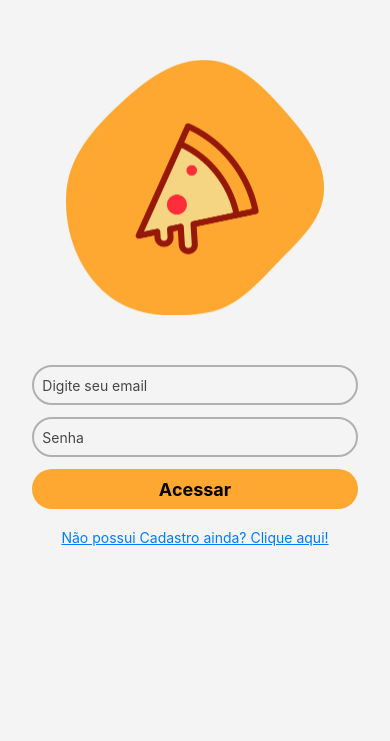
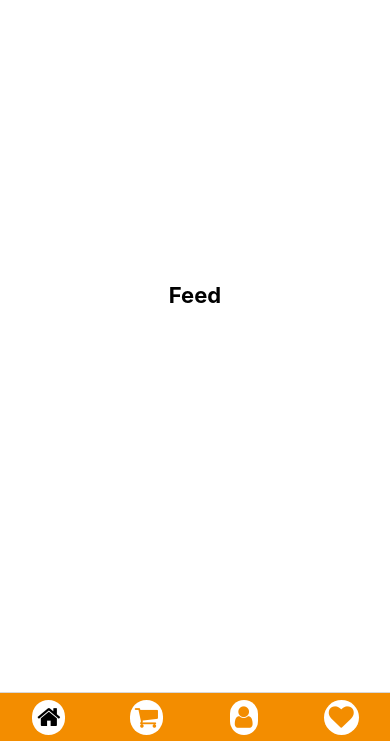
Before and after one commit to WesleyDSilva/Proj_Pizzaria_React_Native, a React Native app: screen /SignIn in a window 390 px wide. Shown: the part 103-844 px from the top of the page. Built offline with nearby package versions, Linux system fonts and the light colour scheme.

Commit message:
Update Bottom Tabs

```diff
--- a/package.json
+++ b/package.json
@@ -11,6 +11,7 @@
   },
   "dependencies": {
     "@react-native-async-storage/async-storage": "^2.0.0",
+    "@react-navigation/bottom-tabs": "^6.6.1",
     "@react-navigation/native": "^6.1.18",
     "@react-navigation/native-stack": "^6.11.0",
     "@react-navigation/stack": "^6.4.1",
@@ -19,7 +20,8 @@
     "react-native": "0.75.2",
     "react-native-gesture-handler": "^2.19.0",
     "react-native-safe-area-context": "^4.11.0",
-    "react-native-screens": "^3.34.0"
+    "react-native-screens": "^3.34.0",
+    "react-native-vector-icons": "^10.2.0"
   },
   "devDependencies": {
     "@babel/core": "^7.20.0",
@@ -30,6 +32,7 @@
     "@react-native/metro-config": "^0.75.2",
     "@react-native/typescript-config": "0.75.2",
     "@types/react": "^18.2.6",
+    "@types/react-native-vector-icons": "^6.4.18",
     "@types/react-test-renderer": "^18.0.0",
     "babel-jest": "^29.6.3",
     "eslint": "^8.19.0",
--- /dev/null
+++ b/src/pages/Carrinho/index.tsx
@@ -0,0 +1,24 @@
+
+import { StyleSheet, Text, View } from 'react-native';
+
+export default function Carrinho() {
+  return (
+    <View style={styles.container}>
+      <Text style={styles.title}>Carrinho</Text>
+
+    </View>
+  );
+}
+
+const styles = StyleSheet.create({
+  container: {
+    flex: 1,
+    backgroundColor: '#fff',
+    alignItems: 'center',
+    justifyContent: 'center',
+  },
+  title:{
+    fontSize:22,
+    fontWeight:'bold'
+  }
+});
--- a/src/pages/Dashboard/index.tsx
+++ b/src/pages/Dashboard/index.tsx
@@ -1,64 +1,71 @@
-import React, {useContext, useState} from "react";
-import {View, Text, Button, SafeAreaView,TouchableOpacity, TextInput, StyleSheet} from 'react-native'
-import { AuthContext } from "../../contexts/AuthContext";
+import { createBottomTabNavigator } from "@react-navigation/bottom-tabs";
+import { View } from "react-native";
+import Icon from 'react-native-vector-icons/Feather';
 
-export default function Dashboard(): React.JSX.Element{
-    const {signOut} = useContext(AuthContext);
-    return(
-        <SafeAreaView style= {styles.container}>
-            <Text style={styles.title}>Novo Pedido</Text>
+import Feed from "../Feed";
+import Carrinho from "../Carrinho";
+import Profile from "../Profile";
+import Favoritos from "../Favoritos";
 
-            <TextInput placeholder="Número da Mesa" placeholderTextColor="#FFF" style={styles.input}
-                keyboardType="numeric"
+const Tab = createBottomTabNavigator();
+
+export default function TabRoutes() {
+    return (
+        <Tab.Navigator
+            screenOptions={{
+                headerShown: false,
+                tabBarActiveTintColor: '#fff', // Cor do ícone ativo
+                tabBarInactiveTintColor: '#F38D00', // Cor do ícone inativo
+                tabBarStyle: {
+                    backgroundColor: '#F38D00', // Cor de fundo da barra
+                },
+            }}
+        >
+            <Tab.Screen
+                name="feed"
+                component={Feed}
+                options={{
+                    tabBarIcon: ({ color, size }) => (
+                        <View style={{
+                            backgroundColor: '#fff',
+                            borderRadius: 25,
+                            padding: 5,
+                            justifyContent: 'center',
+                            alignItems: 'center'
+                        }}>
+                            <Icon name="home" color={color} size={size} />
+                        </View>
+                    ),
+                    tabBarLabel: 'Início'
+                }}
             />
-            <TouchableOpacity style={styles.button}>
-                <Text style={styles.buttonText}>Abrir mesa</Text>
 
-            </TouchableOpacity>
+            <Tab.Screen
+                name="carrinho"
+                component={Carrinho}
+                options={{
+                    tabBarIcon: ({ color, size }) => <Icon name="shopping-cart" color={color} size={size} />,
+                    tabBarLabel: 'Carrinho'
+                }}
+            />
 
-        </SafeAreaView>
-    )
+            <Tab.Screen
+                name="user"
+                component={Profile}
+                options={{
+                    tabBarIcon: ({ color, size }) => <Icon name="user" color={color} size={size} />,
+                    tabBarLabel: 'Usuário'
+                }}
+            />
+
+            <Tab.Screen
+                name="new"
+                component={Favoritos}
+                options={{
+                    tabBarIcon: ({ color, size }) => <Icon name="heart" color={color} size={size} />,
+                    tabBarLabel: 'Novo'
+                }}
+            />
+        </Tab.Navigator>
+    );
 }
-
-const styles = StyleSheet.create({
-    container:{
-        flex:1,
-        justifyContent: 'center',
-        alignItems:'center',
-        paddingVertical:15,
-        backgroundColor: '#F4F4F4',
-    },
-    title:{
-        fontSize: 30,
-        fontWeight: 'bold',
-        color: '#000',
-        marginBottom: 24,
-    },
-    input:{
-        width:'90%',
-        height:60,
-        backgroundColor: '#fff',
-        borderRadius: 4,
-        paddingHorizontal:8,
-        textAlign: 'center',
-        fontSize: 22,
-        color: '#000'
-    },
-    button:{
-        width: '90%',
-        height: 40,
-        backgroundColor: '#FFA831',
-        borderRadius: 4,
-        marginVertical: 12,
-        justifyContent: 'center',
-        alignItems: 'center',
-
-    },
-    buttonText:{
-        fontSize: 18,
-        color: '#fff',
-        fontWeight: 'bold'
-
-    }
-
-})
--- /dev/null
+++ b/src/pages/Favoritos/index.tsx
@@ -0,0 +1,24 @@
+
+import { StyleSheet, Text, View } from 'react-native';
+
+export default function Favoritos() {
+  return (
+    <View style={styles.container}>
+      <Text style={styles.title}>Favoritos</Text>
+
+    </View>
+  );
+}
+
+const styles = StyleSheet.create({
+  container: {
+    flex: 1,
+    backgroundColor: '#fff',
+    alignItems: 'center',
+    justifyContent: 'center',
+  },
+  title:{
+    fontSize:22,
+    fontWeight:'bold'
+  }
+});
--- /dev/null
+++ b/src/pages/Feed/index.tsx
@@ -0,0 +1,24 @@
+
+import { StyleSheet, Text, View } from 'react-native';
+
+export default function Feed() {
+  return (
+    <View style={styles.container}>
+      <Text style={styles.title}>Feed</Text>
+
+    </View>
+  );
+}
+
+const styles = StyleSheet.create({
+  container: {
+    flex: 1,
+    backgroundColor: '#fff',
+    alignItems: 'center',
+    justifyContent: 'center',
+  },
+  title:{
+    fontSize:22,
+    fontWeight:'bold'
+  }
+});
--- /dev/null
+++ b/src/pages/Profile/index.tsx
@@ -0,0 +1,24 @@
+
+import { StyleSheet, Text, View } from 'react-native';
+
+export default function Profile() {
+  return (
+    <View style={styles.container}>
+      <Text style={styles.title}>Usuario</Text>
+
+    </View>
+  );
+}
+
+const styles = StyleSheet.create({
+  container: {
+    flex: 1,
+    backgroundColor: '#fff',
+    alignItems: 'center',
+    justifyContent: 'center',
+  },
+  title:{
+    fontSize:22,
+    fontWeight:'bold'
+  }
+});
--- a/src/pages/SignIn/index.tsx
+++ b/src/pages/SignIn/index.tsx
@@ -1,116 +1,102 @@
-import React, { useState, useContext } from "react";
-import { View, Text, StyleSheet, TextInput, TouchableOpacity, Image } from "react-native";
-import { useNavigation } from "@react-navigation/native"; // Importação para navegação
-import { AuthContext } from "../../contexts/AuthContext";
+import { createBottomTabNavigator } from "@react-navigation/bottom-tabs";
+import { View } from "react-native";
 
-export default function SignIn(): React.JSX.Element {
-  const { signIn } = useContext(AuthContext);
-  const navigation = useNavigation(); // Hook para navegação
+import Icon from 'react-native-vector-icons/FontAwesome';
 
-  const [isFocused, setIsFocused] = useState(false);
-  const [isFocusedUser, setIsFocusedUser] = useState(false);
+import Feed from "../Feed";
+import Carrinho from "../Carrinho";
+import Profile from "../Profile";
+import Favoritos from "../Favoritos";
 
-  const [email, setEmail] = useState("");
-  const [password, setPassword] = useState("");
+const Tab = createBottomTabNavigator();
 
-  async function handleLogin() {
-    if (email === "" || password === "") {
-      return;
-    }
-    await signIn({ email, password });
-  }
+export default function TabRoutes() {
+    return (
+        <Tab.Navigator
+            screenOptions={{
+                headerShown: false,
+                tabBarActiveTintColor: '#000', // Cor do ícone ativo
+                tabBarInactiveTintColor: '#F38D00', // Cor do ícone inativo
+                tabBarStyle: {
+                    backgroundColor: '#F38D00', // Cor de fundo da barra
+                },
+            }}
+        >
+            <Tab.Screen
+                name="feed"
+                component={Feed}
+                options={{
+                    tabBarIcon: ({ color, size }) => (
+                        <View style={{
+                            backgroundColor: '#fff',
+                            borderRadius: 25,
+                            padding: 5,
+                            justifyContent: 'center',
+                            alignItems: 'center'
+                        }}>
+                            <Icon  name="home" color={color} size={size} />
+                        </View>
+                    ),
+                    tabBarLabel: ''
+                }}
+            />
 
-  return (
-    <View style={styles.container}>
-      <Image style={styles.logo} source={require('../../assets/logo.png')} />
+            <Tab.Screen
+                name="carrinho"
+                component={Carrinho}
+                options={{
+                  tabBarIcon: ({ color, size }) => (
+                    <View style={{
+                        backgroundColor: '#fff',
+                        borderRadius: 25,
+                        padding: 5,
+                        justifyContent: 'center',
+                        alignItems: 'center'
+                    }}>
+                        <Icon  name="shopping-cart" color={color} size={size} />
+                    </View>
+                ),
+                tabBarLabel: ''
+              }}
+            />
 
-      <View style={styles.inputContainer}>
-        <TextInput
-          placeholder="Digite seu email"
-          style={[styles.input, isFocusedUser && styles.inputFocused]}
-          onFocus={() => setIsFocusedUser(true)}
-          onBlur={() => setIsFocusedUser(false)}
-          placeholderTextColor="#474747"
-          value={email}
-          onChangeText={setEmail}
-        />
+            <Tab.Screen
+                name="Profile"
+                component={Profile}
+                options={{
+                  tabBarIcon: ({ color, size }) => (
+                    <View style={{
+                        backgroundColor: '#fff',
+                        borderRadius: 25,
+                        padding: 5,
+                        justifyContent: 'center',
+                        alignItems: 'center'
+                    }}>
+                        <Icon  name="user" color={color} size={size} />
+                    </View>
+                ),
+                tabBarLabel: ''
+              }}
+            />
 
-        <TextInput
-          placeholder="Senha"
-          style={[styles.input, isFocused && styles.inputFocused]}
-          onFocus={() => setIsFocused(true)}
-          onBlur={() => setIsFocused(false)}
-          placeholderTextColor="#474747"
-          secureTextEntry={true}
-          value={password}
-          onChangeText={setPassword}
-        />
-
-        <TouchableOpacity style={styles.button} onPress={handleLogin}>
-          <Text style={styles.buttonText}>Acessar</Text>
-        </TouchableOpacity>
-
-        {/* Adicionando o link para a página de Cadastro */}
-        <TouchableOpacity onPress={() => navigation.navigate('Cadastro')}>
-          <Text style={styles.linkText}>
-            Não possui Cadastro ainda? Clique aqui!
-          </Text>
-        </TouchableOpacity>
-      </View>
-    </View>
-  );
+            <Tab.Screen
+                name="Favoritos"
+                component={Favoritos}
+                options={{
+                  tabBarIcon: ({ color, size }) => (
+                    <View style={{
+                        backgroundColor: '#fff',
+                        borderRadius: 25,
+                        padding: 5,
+                        justifyContent: 'center',
+                        alignItems: 'center'
+                    }}>
+                        <Icon  name="heart" color={color} size={size} />
+                    </View>
+                ),
+                tabBarLabel: ''
+              }}
+            />
+        </Tab.Navigator>
+    );
 }
-
-const styles = StyleSheet.create({
-  container: {
-    flex: 1,
-    justifyContent: 'center',
-    alignItems: 'center',
-    backgroundColor: '#F4F4F4'
-  },
-  logo: {
-    marginBottom: 18,
-    width: 258,
-    height: 255,
-  },
-  inputContainer: {
-    width: '95%',
-    alignItems: 'center',
-    justifyContent: 'center',
-    paddingVertical: 32,
-    paddingHorizontal: 14
-  },
-  input: {
-    width: '95%',
-    height: 40,
-    backgroundColor: '#F4F4F4',
-    borderColor: '#B0B0B0',
-    borderWidth: 2,
-    marginBottom: 12,
-    borderRadius: 30,
-    paddingHorizontal: 8,
-    color: '#000'
-  },
-  inputFocused: {
-    borderColor: '#ff0000', // Cor da borda quando o campo está focado
-  },
-  button: {
-    width: '95%',
-    height: 40,
-    backgroundColor: '#FFA831',
-    borderRadius: 30,
-    justifyContent: 'center',
-    alignItems: 'center',
-    marginBottom: 20 // Espaço para o link de cadastro
-  },
-  buttonText: {
-    fontSize: 18,
-    fontWeight: 'bold',
-    color: '#000',
-  },
-  linkText: {
-    fontSize: 14,
-    color: '#007BFF', // Cor do texto do link
-    textDecorationLine: 'underline', // Sublinhado para indicar o link
-  }
-});
```
Also changed, not shown: src/pages/Dashboard/index copy.tsx (added, +64 -0 lines), src/pages/SignIn/index copy.tsx (added, +116 -0 lines), 3 other files (tests, documents, lock files or other folders).
